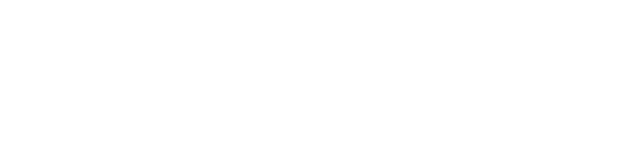
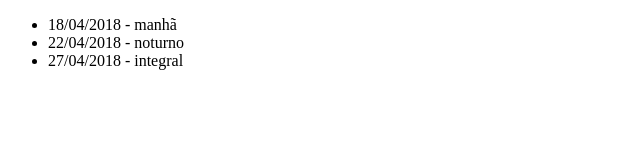
Before and after one commit to msmelos/novo-curso, a plain HTML site: page index.html in a window 1280 px wide. Shown: the whole page, without its empty margins (0-640 px from the left). Drawn offline with Linux system fonts and the light colour scheme.

Commit message:
inclusao do periodo

```diff
--- a/index.html
+++ b/index.html
@@ -6,5 +6,11 @@
 <body>
 	<title>Novo cursos de Git 2018</title>
 
+	<ul>
+		<li> 18/04/2018 - manhã </li>
+		<li> 22/04/2018 - noturno </li>
+		<li> 27/04/2018 - integral </li>
+	</ul>
+
 </body>
 </html>
```
